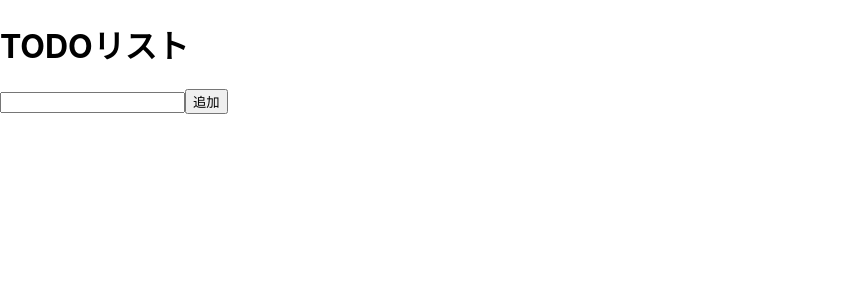
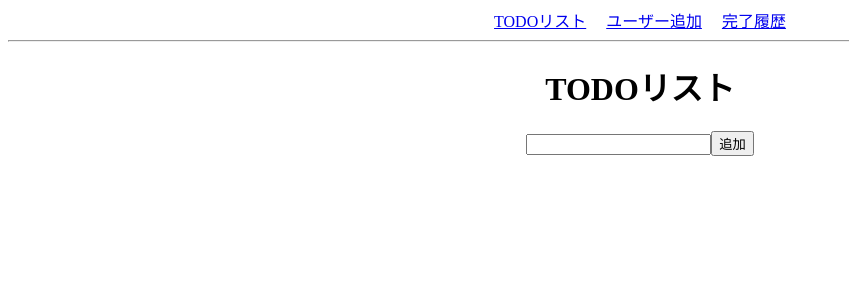
Before and after one commit to kk-xyllitol/react-todo, a React (Create React App) app in the folder frontend/: page / in a window 1280 px wide. Shown: the top 300 px of the page, without its empty margins (0-849 px from the left). Built offline with nearby package versions, Linux system fonts and the light colour scheme.

Commit message:
ヘッダー追加

```diff
--- a/frontend/public/index.html
+++ b/frontend/public/index.html
@@ -2,43 +2,9 @@
 <html lang="en">
   <head>
     <meta charset="utf-8" />
-    <link rel="icon" href="%PUBLIC_URL%/favicon.ico" />
-    <meta name="viewport" content="width=device-width, initial-scale=1" />
-    <meta name="theme-color" content="#000000" />
-    <meta
-      name="description"
-      content="Web site created using create-react-app"
-    />
-    <link rel="apple-touch-icon" href="%PUBLIC_URL%/logo192.png" />
-    <!--
-      manifest.json provides metadata used when your web app is installed on a
-      user's mobile device or desktop. See https://developers.google.com/web/fundamentals/web-app-manifest/
-    -->
-    <link rel="manifest" href="%PUBLIC_URL%/manifest.json" />
-    <!--
-      Notice the use of %PUBLIC_URL% in the tags above.
-      It will be replaced with the URL of the `public` folder during the build.
-      Only files inside the `public` folder can be referenced from the HTML.
-
-      Unlike "/favicon.ico" or "favicon.ico", "%PUBLIC_URL%/favicon.ico" will
-      work correctly both with client-side routing and a non-root public URL.
-      Learn how to configure a non-root public URL by running `npm run build`.
-    -->
     <title>React App</title>
   </head>
   <body>
-    <noscript>You need to enable JavaScript to run this app.</noscript>
-    <h1>TODOリスト</h1>
     <div id="root"></div>
-    <!--
-      This HTML file is a template.
-      If you open it directly in the browser, you will see an empty page.
-
-      You can add webfonts, meta tags, or analytics to this file.
-      The build step will place the bundled scripts into the <body> tag.
-
-      To begin the development, run `npm start` or `yarn start`.
-      To create a production bundle, use `npm run build` or `yarn build`.
-    -->
   </body>
 </html>
--- a/frontend/src/App.css
+++ /dev/null
@@ -1,7 +0,0 @@
-.App {
-  text-align: center;
-}
-
-ul {
-  list-style: none;
-}
--- a/frontend/src/App.tsx
+++ b/frontend/src/App/App.tsx
@@ -1,5 +1,5 @@
 import React, { useEffect, useState } from 'react';
-import './App.css';
+import '../css/App.css';
 
 type Todo = {
   id: number;
@@ -67,10 +67,13 @@ function App() {
   };
 
   return (
-    <div className="container fruitsList">
-      <input type="text" value={data} onChange={val}></input>
-      <button onClick={sendDataToNode}>追加</button>
-      <div>{data}</div>
+    <div>
+      <h1>TODOリスト</h1>
+      <div className="content">
+        <input type="text" value={data} onChange={val}></input>
+        <button onClick={sendDataToNode}>追加</button>
+        <div>{data}</div>
+      </div>
       <ul>
       {todo?.map((todo) => (
 
--- /dev/null
+++ b/frontend/src/App/Header.tsx
@@ -0,0 +1,18 @@
+import { Outlet, Link} from 'react-router-dom';
+import '../css/style.css';
+
+const Route_top = () => {
+  return (
+    <div>
+      <nav id="hed">
+        <Link to="/">TODOリスト</Link>
+        <Link to="/route_1">ユーザー追加</Link>
+        <Link to="/route_2">完了履歴</Link>
+      </nav>
+      <hr />
+      <Outlet />
+
+    </div>
+  );
+};
+export default Route_top;
--- /dev/null
+++ b/frontend/src/css/App.css
@@ -0,0 +1,16 @@
+.content{
+  text-align: center;
+}
+
+h1 {
+  text-align: center;
+}
+
+ul{
+  list-style: none;
+  padding-left: 40%;
+}
+
+li {
+  text-align: left;
+}
--- /dev/null
+++ b/frontend/src/css/style.css
@@ -0,0 +1,7 @@
+#hed a {
+  padding: 10px;
+}
+
+div {
+  text-align: center;
+}
--- a/frontend/src/index.css
+++ /dev/null
@@ -1,13 +0,0 @@
-body {
-  margin: 0;
-  font-family: -apple-system, BlinkMacSystemFont, 'Segoe UI', 'Roboto', 'Oxygen',
-    'Ubuntu', 'Cantarell', 'Fira Sans', 'Droid Sans', 'Helvetica Neue',
-    sans-serif;
-  -webkit-font-smoothing: antialiased;
-  -moz-osx-font-smoothing: grayscale;
-}
-
-code {
-  font-family: source-code-pro, Menlo, Monaco, Consolas, 'Courier New',
-    monospace;
-}
--- a/frontend/src/index.tsx
+++ b/frontend/src/index.tsx
@@ -1,19 +1,19 @@
 import React from 'react';
 import ReactDOM from 'react-dom/client';
-import './index.css';
-import App from './App';
+import { BrowserRouter, Route, Link } from 'react-router-dom';
+import './css/index.css';
+import App from './App/App';
+import Headers from './App/Header';
 import reportWebVitals from './reportWebVitals';
 
 const root = ReactDOM.createRoot(
   document.getElementById('root') as HTMLElement
 );
 root.render(
-  <React.StrictMode>
+  <BrowserRouter>
+    <Headers />
     <App />
-  </React.StrictMode>
+  </BrowserRouter>
 );
 
-// If you want to start measuring performance in your app, pass a function
-// to log results (for example: reportWebVitals(console.log))
-// or send to an analytics endpoint. Learn more: https://bit.ly/CRA-vitals
 reportWebVitals();
```
Also changed, not shown: frontend/src/css/index.css (added), 1 other file (tests, documents, lock files or other folders).
